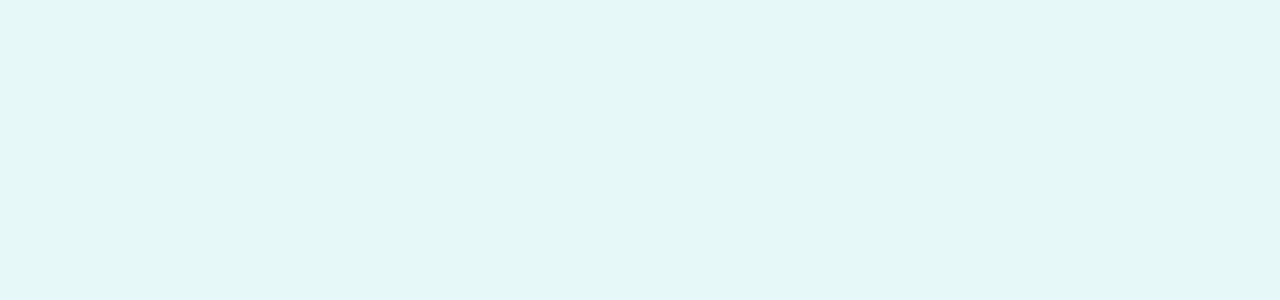
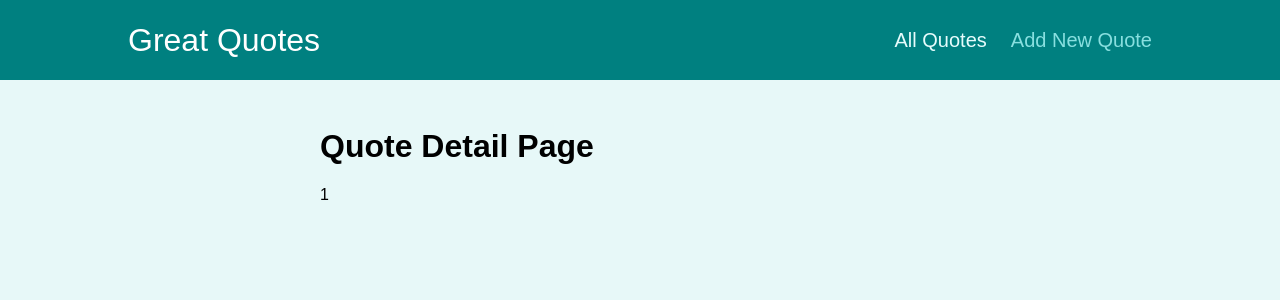
Before and after one commit to Marshall-D/quotes-web-app, a React (Create React App) app: page /quotes/1 in a window 1280 px wide. Shown: the top 300 px of the page. Built offline with nearby package versions, Linux system fonts and the light colour scheme.

Commit message:
added routing for different pages

```diff
--- a/src/App.js
+++ b/src/App.js
@@ -1,8 +1,36 @@
+import {Switch,Route,Redirect} from 'react-router-dom';
+import NewQuote from "./pages/NewQuote";
+import QuoteDetail from "./pages/QuoteDetail";
+import AllQuotes from "./pages/AllQuotes";
+import Layout from "./components/layout/Layout";
+
 function App() {
   return (
-    <div>
+      <Layout>
+          <Switch>
+              <Route path={'/'} exact>
+                  <Redirect to={'/quotes'}/>
+              </Route>
 
-    </div>
+              <Route path={'/quotes'} exact>
+
+                  <AllQuotes/>
+              </Route>
+
+              <Route path={'/quotes/:quotesId'}>
+
+                  <QuoteDetail/>
+              </Route>
+
+              <Route path={'/new-quote'}>
+                  <NewQuote/>
+
+              </Route>
+
+          </Switch>
+
+      </Layout>
+
   );
 }
 
--- /dev/null
+++ b/src/components/layout/Layout.js
@@ -0,0 +1,18 @@
+import classes from './Layout.module.css';
+import {Fragment} from "react";
+import MainNavigation from "./MainNavigation";
+
+
+const Layout = (props) => {
+    return <Fragment>
+        <MainNavigation>
+
+        </MainNavigation>
+        <main className={classes.main}>
+            {props.children}
+        </main>
+    </Fragment>;
+
+
+};
+export default Layout;
--- /dev/null
+++ b/src/components/layout/MainNavigation.js
@@ -0,0 +1,30 @@
+import classes from './MainNavigation.module.css';
+import {NavLink} from "react-router-dom";
+
+const MainNavigation = () => {
+
+    return <header className={classes.header} >
+        <div className={classes.logo}>
+            Great Quotes
+        </div>
+        <nav className={classes.nav} >
+            <ul>
+                <li>
+                    <NavLink to={'/quotes'} activeClassName={classes.active}>
+                        All Quotes
+                    </NavLink>
+                </li>
+                <li>
+                    <NavLink to={'/new-quote'} activeClassName={classes.active}>
+                        Add New Quote
+                    </NavLink>
+                </li>
+            </ul>
+
+        </nav>
+
+
+    </header>;
+
+};
+export default MainNavigation;
--- a/src/index.js
+++ b/src/index.js
@@ -1,6 +1,7 @@
 import ReactDOM from 'react-dom';
+import {BrowserRouter} from "react-router-dom";
 
 import './index.css';
 import App from './App';
 
-ReactDOM.render(<App />, document.getElementById('root'));
+ReactDOM.render(<BrowserRouter> <App /> </BrowserRouter> , document.getElementById('root'));
--- /dev/null
+++ b/src/pages/AllQuotes.js
@@ -0,0 +1,7 @@
+
+const AllQuotes = () => {
+    return <h1> All Quotes Page </h1>;
+
+
+};
+export default AllQuotes;
--- /dev/null
+++ b/src/pages/NewQuote.js
@@ -0,0 +1,6 @@
+
+const NewQuote = () => {
+    return <h1> New Quote Page </h1>;
+
+};
+export default NewQuote;
--- /dev/null
+++ b/src/pages/QuoteDetail.js
@@ -0,0 +1,20 @@
+import {useParams,Route} from 'react-router-dom';
+import {Fragment} from "react";
+import Comments from "../components/comments/Comments";
+
+
+const QuoteDetail = () => {
+    const params = useParams()
+
+    return <Fragment>
+        <h1> Quote Detail  Page </h1>
+        <p>{params.quotesId}</p>
+        <Route path={`/quotes/${params.quotesId}/comments`}>
+            <Comments/>
+
+        </Route>
+
+
+    </Fragment>
+};
+export default QuoteDetail;
```
